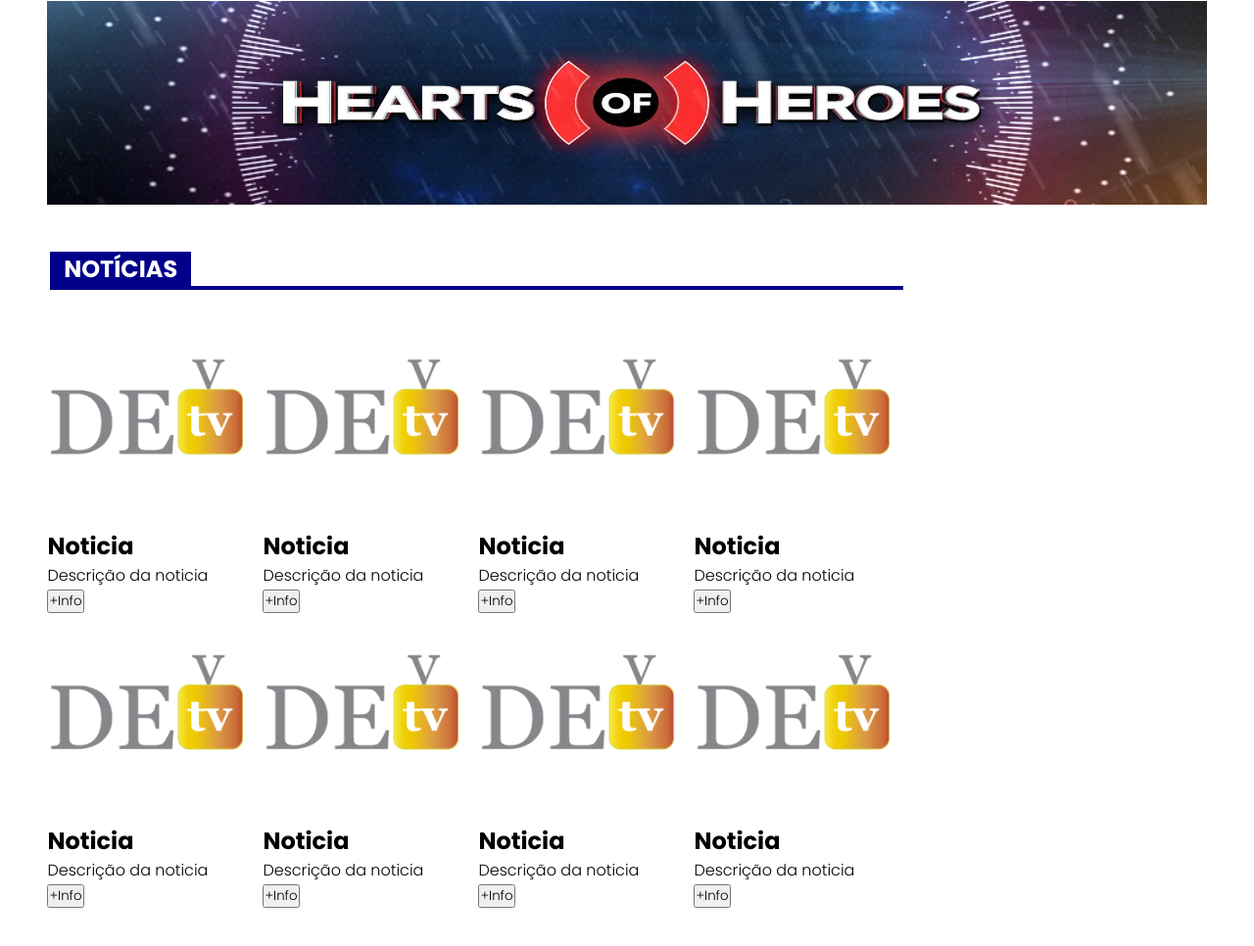
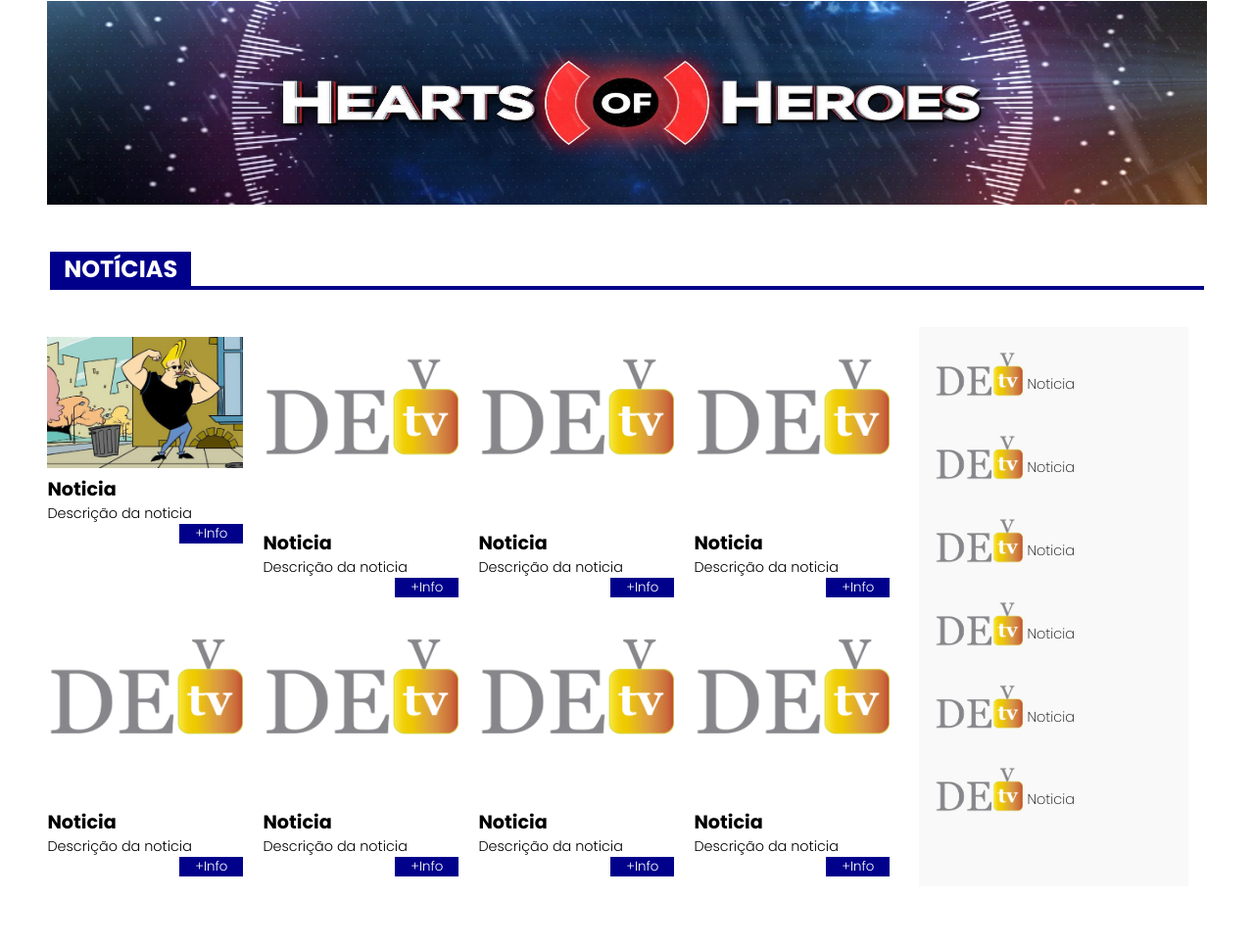
Before and after one commit to rafagomes93/devtv_html_css_javascript, a plain HTML site: page index.html in a window 1280 px wide. Shown: the part 498-1464 px from the top of the page at 98% size. After the commit the page ends 1442 px from the top, so only its background shows below. Drawn offline with Linux system fonts and the light colour scheme.

Commit message:
adicionando noticias curtas - aside

```diff
--- a/css/style.css
+++ b/css/style.css
@@ -120,16 +120,6 @@ a{
 	font-size: 1.2rem;
 }
 
-.highlight button{
-	font-size: 1.5rem;
-	padding: 0 1.5rem;
-	background-color: orange;
-	outline: none;
-	border: none;
-	cursor: pointer;
-	margin: 10px 0;
-}
-
 /*BANNER*/
 
 .banner{
@@ -147,6 +137,7 @@ a{
 
 .container{
 	padding: 3%;
+	display: flex;
 }
 
 .title{
@@ -162,11 +153,28 @@ a{
 
 .title-section{
 	border-bottom: 4px solid #00008b;
-	margin: 0 28% 0 4%;
+	margin: 0 4% 0 4%;
 }
 
 .news img{
 	width: 200px;
+	cursor: pointer;
+}
+
+.news h2{
+	font-size: 1.2rem;
+}
+
+.news p{
+	font-size: .9rem;
+}
+
+.news button{
+	padding: 0 1rem;
+	border: none;
+	background-color: #00008b;
+	color: #fff;
+	float: right;
 	cursor: pointer;
 }
 
@@ -179,3 +187,26 @@ a{
 .news > div{
 	margin: 10px;
 }
+
+/*NEWS SHORT*/
+
+.news-short{
+	background-color: #f9f9f9;
+	width: 275px;
+	padding: 1rem;
+}
+
+.news-short > div{
+	display: flex;
+	flex-wrap: wrap;
+	align-items: center;
+}
+
+.news-short img{
+	width: 90px;
+}
+
+.news-short h2{
+	font-size: .9rem;
+	font-weight: 200;
+}
--- a/index.html
+++ b/index.html
@@ -38,7 +38,6 @@
 			<span>ESTADOS UNIDOS</span>
 			<h1>Joe Biden faz seu primeiro discurso.</h1>
 			<p>O presidente eleito dos Estados Unidos, Joe Biden, fez o primeiro discurso após o anúncio de sua vitória na eleição americana. O democrata usou um tom de união, prometeu governar para todos e destacou uma 'vitória convincente' na disputa com o atual presidente, o republicano Donald Trump.</p>
-			<button>+Info</button>
 		</div>
 		<div class='video'>
 			<iframe width="560" height="315" src="https://www.youtube.com/embed/1FX2vOUfVhg" frameborder="0" allow="accelerometer; autoplay; clipboard-write; encrypted-media; gyroscope; picture-in-picture" allowfullscreen></iframe>
@@ -60,7 +59,7 @@
 	<div class='container'>
 	<section class='news'>
 		<div>
-			<img src='img/logo.png' alt=''>
+			<img src='img/johnny-bravo.jpg' alt=''>
 			<h2>Noticia</h2>
 			<p>Descrição da noticia</p>
 			<button>+Info</button>
@@ -108,6 +107,35 @@
 			<button>+Info</button>
 		</div>
 	</section>
+
+	<!--NEWS SHORT-->
+
+	<aside class='news-short'>
+		<div>
+			<img src='img/logo.png' alt=''>
+			<h2>&nbspNoticia</h2>
+		</div>
+		<div>
+			<img src='img/logo.png' alt=''>
+			<h2>&nbspNoticia</h2>
+		</div>
+		<div>
+			<img src='img/logo.png' alt=''>
+			<h2>&nbspNoticia</h2>
+		</div>
+		<div>
+			<img src='img/logo.png' alt=''>
+			<h2>&nbspNoticia</h2>
+		</div>
+		<div>
+			<img src='img/logo.png' alt=''>
+			<h2>&nbspNoticia</h2>
+		</div>
+		<div>
+			<img src='img/logo.png' alt=''>
+			<h2>&nbspNoticia</h2>
+		</div>
+	</aside>
 	</div>
 </body>
 </html>
```
Also changed, not shown: img/johnny-bravo.jpg (added).
